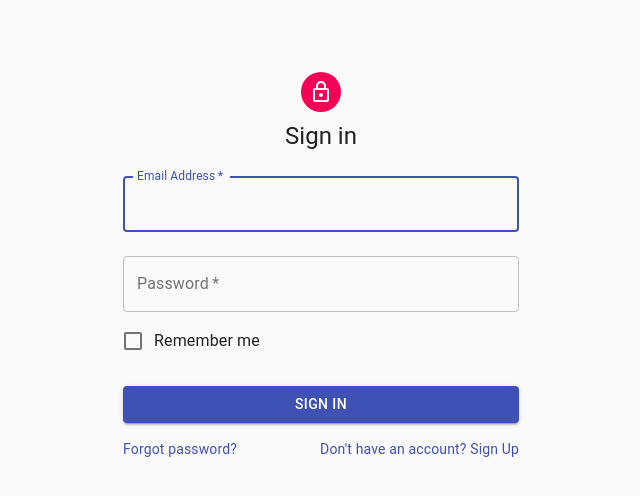
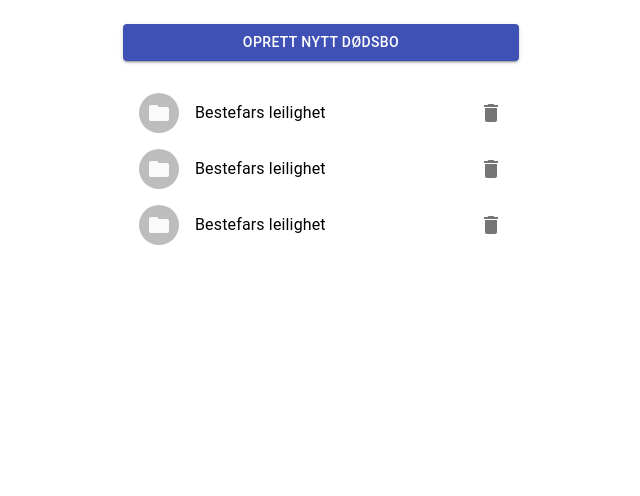
Before and after one commit to haryp2309/roddi-tdt4140, a React (Create React App) app: page /home in a window 1280 px wide. Shown: the top 496 px of the page, without its empty margins (319-959 px from the left). Built offline with nearby package versions, Linux system fonts and the light colour scheme.

Commit message:
Strukturert filmappene + fikset navigasjon

```diff
--- a/package.json
+++ b/package.json
@@ -18,6 +18,8 @@
     "react": "^17.0.1",
     "react-dom": "^17.0.1",
     "react-firebaseui": "^4.1.0",
+    "react-router": "^5.2.0",
+    "react-router-dom": "^5.2.0",
     "react-scripts": "4.0.2",
     "typescript": "^4.1.3",
     "web-vitals": "^1.1.0"
@@ -45,5 +47,8 @@
       "last 1 firefox version",
       "last 1 safari version"
     ]
+  },
+  "devDependencies": {
+    "@types/react-router-dom": "^5.1.7"
   }
 }
--- a/src/App.tsx
+++ b/src/App.tsx
@@ -1,115 +1,23 @@
 import React from 'react';
-import Service from "./Service";
+import { BrowserRouter, Route, Switch } from 'react-router-dom';
+import Service from './components/Service';
+import Login from './screens/Login';
+import Home from './screens/Home';
 
-import firebase from "firebase";
-import StyledFirebaseAuth from "react-firebaseui/StyledFirebaseAuth";
 
-import { makeStyles, createStyles } from '@material-ui/core/styles';
-import Avatar from '@material-ui/core/Avatar';
-import Button from '@material-ui/core/Button';
-import CssBaseline from '@material-ui/core/CssBaseline';
-import TextField from '@material-ui/core/TextField';
-import FormControlLabel from '@material-ui/core/FormControlLabel';
-import Checkbox from '@material-ui/core/Checkbox';
-import Link from '@material-ui/core/Link';
-import Grid from '@material-ui/core/Grid';
-import Box from '@material-ui/core/Box';
-import LockOutlinedIcon from '@material-ui/icons/LockOutlined';
-import Typography from '@material-ui/core/Typography';
-import Container from '@material-ui/core/Container';
+const App: React.FC = () => {
+
+  return (
+    <BrowserRouter>
+      <Switch>
+        <Route path="/" exact component={Login} />
+        <Route path="/home" exact component={Home} />
+        <Route path = "/" component = {() => <div>404 - Page not found</div>}/>
+      </Switch>
+    </BrowserRouter>
+  );
+}
 
 
 
-// https://material-ui.com/getting-started/templates/
-
-function App() {
-  const classes = useStyles();
-  return (
-    <Container component="main" maxWidth="xs">
-    <CssBaseline />
-    <div className={classes.paper}>
-      <Avatar className={classes.avatar}>
-        <LockOutlinedIcon />
-      </Avatar>
-      <Typography component="h1" variant="h5">
-        Sign in
-      </Typography>
-      <form className={classes.form} noValidate>
-        <TextField
-          variant="outlined"
-          margin="normal"
-          required
-          fullWidth
-          id="email"
-          label="Email Address"
-          name="email"
-          autoComplete="email"
-          autoFocus
-        />
-        <TextField
-          variant="outlined"
-          margin="normal"
-          required
-          fullWidth
-          name="password"
-          label="Password"
-          type="password"
-          id="password"
-          autoComplete="current-password"
-        />
-        <FormControlLabel
-          control={<Checkbox value="remember" color="primary" />}
-          label="Remember me"
-        />
-        <Button
-          type="submit"
-          fullWidth
-          variant="contained"
-          color="primary"
-          className={classes.submit}
-        >
-          Sign In
-        </Button>
-        <Grid container>
-          <Grid item xs>
-            <Link href="#" variant="body2">
-              Forgot password?
-            </Link>
-          </Grid>
-          <Grid item>
-            <Link href="#" variant="body2">
-              {"Don't have an account? Sign Up"}
-            </Link>
-          </Grid>
-        </Grid>
-      </form>
-    </div>
-    <Box mt={8}>
-    </Box>
-  </Container>
-  );
-}
-
-const useStyles: (props?: any) => Record<any, string> = makeStyles((theme) =>
-  createStyles({
-    paper: {
-      marginTop: theme.spacing(8),
-      display: 'flex',
-      flexDirection: 'column',
-      alignItems: 'center',
-    },
-    avatar: {
-      margin: theme.spacing(1),
-      backgroundColor: theme.palette.secondary.main,
-    },
-    form: {
-      width: '100%',
-      marginTop: theme.spacing(1),
-    },
-    submit: {
-      margin: theme.spacing(3, 0, 2),
-    },
-  })
-);
-
 export default App;
--- a/src/index.tsx
+++ b/src/index.tsx
@@ -2,7 +2,7 @@ import React from 'react';
 import ReactDOM from 'react-dom';
 import './index.css';
 import App from './App';
-import reportWebVitals from './reportWebVitals';
+import reportWebVitals from './tests/reportWebVitals';
 
 ReactDOM.render(
   <React.StrictMode>
--- /dev/null
+++ b/src/screens/Home.tsx
@@ -0,0 +1,75 @@
+import React from 'react';
+import {useState} from 'react';
+
+import { makeStyles, createStyles } from '@material-ui/core/styles';
+import { Container,
+    Button,
+    List,
+    ListItem,
+    ListItemAvatar,
+    Avatar,
+    ListItemText,
+    ListItemSecondaryAction } from '@material-ui/core';
+import FolderIcon from '@material-ui/icons/Folder';
+import IconButton from '@material-ui/core/IconButton';
+import DeleteIcon from '@material-ui/icons/Delete';
+
+interface Props { }
+
+
+const Home: React.FC<Props> = () => {
+    const [dense, setDense] = useState(false);
+    const [secondary, setSecondary] = useState(false);
+    const classes = useStyles();
+
+    function generate(element: any) {
+        return [0, 1, 2].map((value) =>
+          React.cloneElement(element, {
+            key: value,
+          }),
+        );
+      }
+
+    return (
+        <Container component="main" maxWidth="xs">
+            <Button
+                fullWidth
+                variant="contained"
+                color="primary"
+                className={classes.submit}
+            >
+                Oprett Nytt Dødsbo
+        </Button >
+        <List dense={dense}>
+              {generate(
+                <ListItem>
+                  <ListItemAvatar>
+                    <Avatar>
+                      <FolderIcon />
+                    </Avatar>
+                  </ListItemAvatar>
+                  <ListItemText
+                    primary="Bestefars leilighet"
+                    secondary={secondary ? 'Secondary text' : null}
+                  />
+                  <ListItemSecondaryAction>
+                    <IconButton edge="end" aria-label="delete">
+                      <DeleteIcon />
+                    </IconButton>
+                  </ListItemSecondaryAction>
+                </ListItem>,
+              )}
+            </List>
+        </Container>
+    );
+}
+
+const useStyles: (props?: any) => Record<any, string> = makeStyles((theme) =>
+    createStyles({
+        submit: {
+            margin: theme.spacing(3, 0, 2),
+        },
+    })
+);
+
+export default Home;
--- /dev/null
+++ b/src/screens/Login.tsx
@@ -0,0 +1,120 @@
+import React from 'react';
+import {Link, RouteComponentProps} from 'react-router-dom';
+
+import firebase from "firebase";
+import StyledFirebaseAuth from "react-firebaseui/StyledFirebaseAuth";
+
+import { makeStyles, createStyles } from '@material-ui/core/styles';
+import Avatar from '@material-ui/core/Avatar';
+import Button from '@material-ui/core/Button';
+import CssBaseline from '@material-ui/core/CssBaseline';
+import TextField from '@material-ui/core/TextField';
+import FormControlLabel from '@material-ui/core/FormControlLabel';
+import Checkbox from '@material-ui/core/Checkbox';
+import UILink from '@material-ui/core/Link';
+import Grid from '@material-ui/core/Grid';
+import Box from '@material-ui/core/Box';
+import LockOutlinedIcon from '@material-ui/icons/LockOutlined';
+import Typography from '@material-ui/core/Typography';
+import Container from '@material-ui/core/Container';
+
+interface Props extends RouteComponentProps {};
+
+// https://material-ui.com/getting-started/templates/
+
+const Login: React.FC<Props> = ({history}) => {
+  const classes = useStyles();
+
+  const handleLogin = () => {
+    history.push('/home')
+  }
+
+  return (
+    <Container component="main" maxWidth="xs">
+    <CssBaseline />
+    <div className={classes.paper}>
+      <Avatar className={classes.avatar}>
+        <LockOutlinedIcon />
+      </Avatar>
+      <Typography component="h1" variant="h5">
+        Sign in
+      </Typography>
+      <form className={classes.form} noValidate>
+        <TextField
+          variant="outlined"
+          margin="normal"
+          required
+          fullWidth
+          id="email"
+          label="Email Address"
+          name="email"
+          autoComplete="email"
+          autoFocus
+        />
+        <TextField
+          variant="outlined"
+          margin="normal"
+          required
+          fullWidth
+          name="password"
+          label="Password"
+          type="password"
+          id="password"
+          autoComplete="current-password"
+        />
+        <FormControlLabel
+          control={<Checkbox value="remember" color="primary" />}
+          label="Remember me"
+        />
+        <Button
+          fullWidth
+          variant="contained"
+          color="primary"
+          className={classes.submit}
+          onClick = {handleLogin}
+        >
+          Sign In
+        </Button >
+        <Grid container>
+          <Grid item xs>
+            <UILink href="#" variant="body2">
+              Forgot password?
+            </UILink>
+          </Grid>
+          <Grid item>
+            <UILink href="#" variant="body2">
+              {"Don't have an account? Sign Up"}
+            </UILink>
+          </Grid>
+        </Grid>
+      </form>
+    </div>
+    <Box mt={8}>
+    </Box>
+  </Container>
+  );
+}
+
+const useStyles: (props?: any) => Record<any, string> = makeStyles((theme) =>
+  createStyles({
+    paper: {
+      marginTop: theme.spacing(8),
+      display: 'flex',
+      flexDirection: 'column',
+      alignItems: 'center',
+    },
+    avatar: {
+      margin: theme.spacing(1),
+      backgroundColor: theme.palette.secondary.main,
+    },
+    form: {
+      width: '100%',
+      marginTop: theme.spacing(1),
+    },
+    submit: {
+      margin: theme.spacing(3, 0, 2),
+    },
+  })
+);
+
+export default Login;
```
Also changed, not shown: src/tests/react-app-env.d.ts (added, +1 -0 lines), src/components/Service.tsx (renamed from src/Service.tsx), src/tests/reportWebVitals.ts (renamed from src/reportWebVitals.ts), src/tests/setupTests.ts (renamed from src/setupTests.ts), 2 other files (tests, documents, lock files or other folders).
